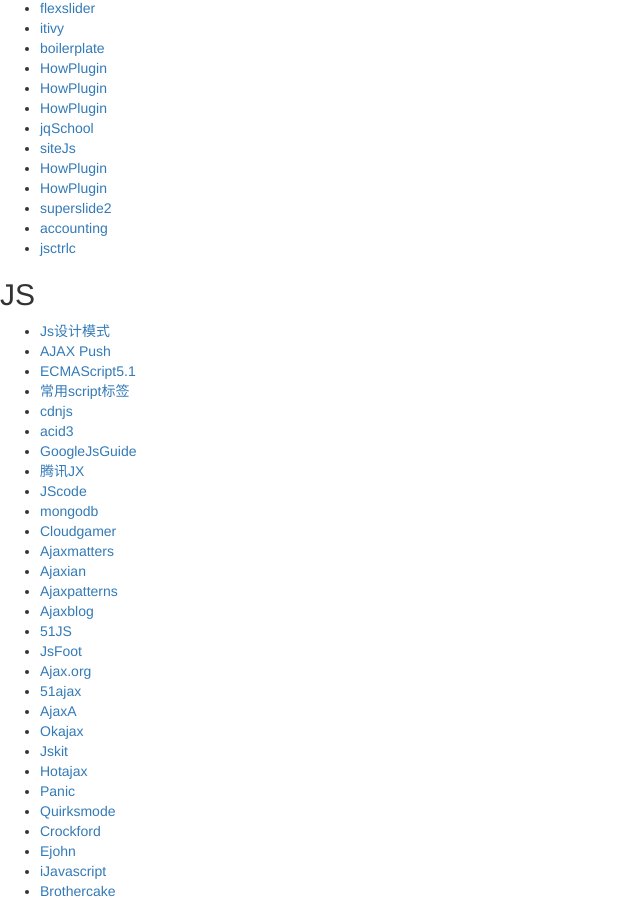
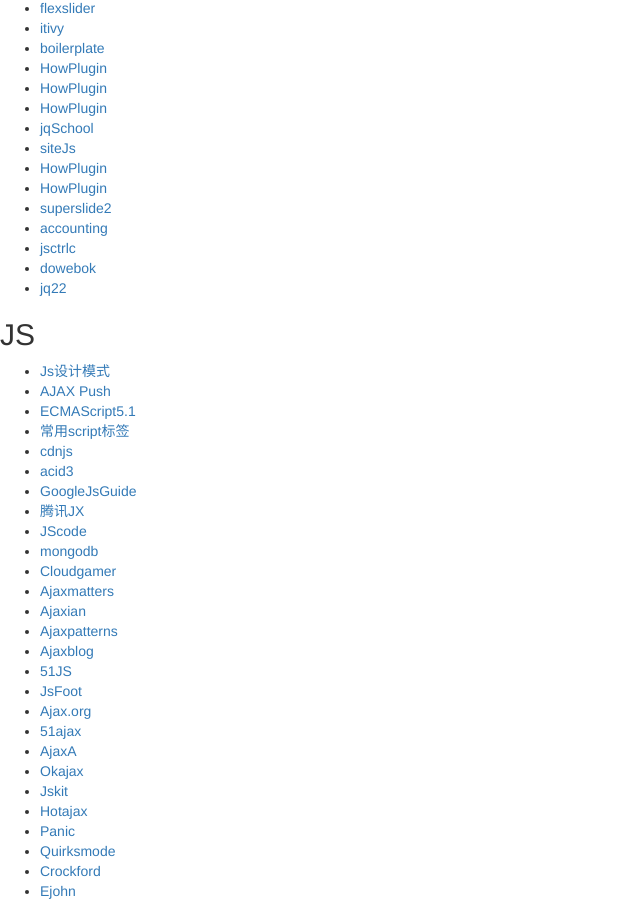
Before and after one commit to wkylin/wkylin.github.com, a Jekyll site: the page built from jslink.html, in a window 1280 px wide and 900 px high, scrolled down 1915 px. Shown: the whole window, without its empty margins (0-640 px from the left). Built offline with Jekyll 4.4.1, drawn with Linux system fonts in a browser that asks for light colours; nearby versions of some CDN libraries; library files that are not in the unit come from our copies; comment, search, counter and statistics services are not loaded.

Commit message:
jquery dowebok

```diff
--- a/jslink.html
+++ b/jslink.html
@@ -84,6 +84,8 @@
     <li class="ui-list-item"><a href="http://www.superslide2.com/" target="_blank">superslide2</a></li>
     <li class="ui-list-item"><a href="http://josscrowcroft.github.io/accounting.js/" target="_blank">accounting</a></li>
     <li class="ui-list-item"><a href="http://www.jsctrlc.com/" target="_blank">jsctrlc</a></li>
+    <li class="ui-list-item"><a href="http://www.dowebok.com" target="_blank">dowebok</a></li>
+    <li class="ui-list-item"><a href="http://www.jq22.com/" target="_blank">jq22</a></li>
 </ul>
 <div class="ui-title fn-clear">
     <h2>JS</h2>
```
